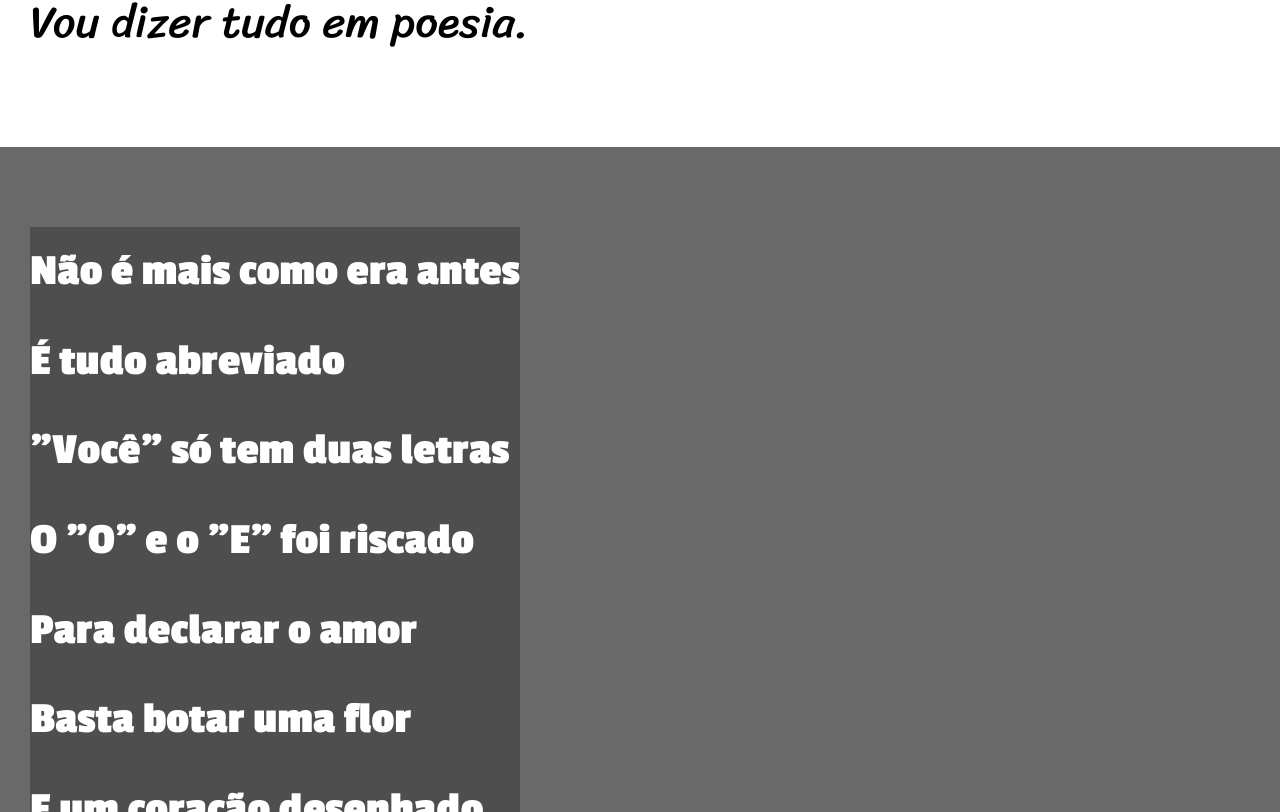
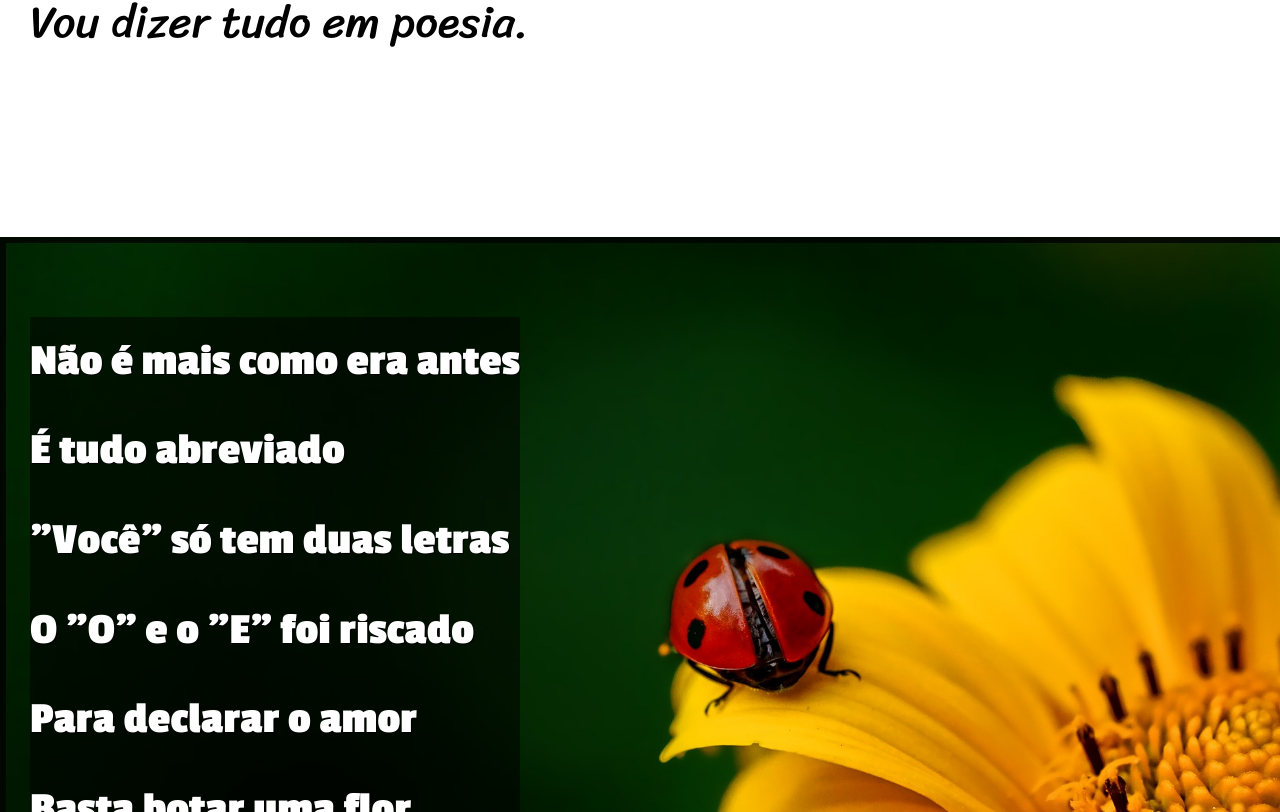
Before and after one commit to marsanro7/Curso_em_video, a plain HTML site: page Projeto Cordel - Gustavo Guanabara/index.html in a window 1280 px wide. Shown: the part 908-1720 px from the top of the page. Drawn offline with Linux system fonts and the light colour scheme.

Commit message:
efeito parallax nas imagens

```diff
--- a/Projeto Cordel - Gustavo Guanabara/estilo/style.css
+++ b/Projeto Cordel - Gustavo Guanabara/estilo/style.css
@@ -50,18 +50,35 @@
         font-family: 'font3';
         font-size: 3.5vw;
     }
+    section p{
+        padding-bottom: 2em;
+    }
     section#normal{
         background-color: white;
     }
     section.imagem{
         background-color: dimgray;
         color: white;
+        box-shadow: inset 6px 6px 0px rgba(0, 0, 0, 0.76);
+        background-size: cover;
+        background-attachment: fixed;
 
     }
     section.imagem p{
         display: inline-block;
-        background-color: rgb(0, 0, 0, 0.253);
+        background-color: rgba(0, 0, 0, 0.541);
         font-family: 'font02';
+        text-shadow: 1px 1px 0px black;
+    }
+
+    section#img01{
+        background-image: url(../imagem_cordel/background001.jpg);
+        background-position: right center;
+
+    }
+    section#img02{
+        background-image: url(../imagem_cordel/background002.jpg);
+
     }
 
 /*CONFIGURAÇOES RODAPE - footer*/
--- a/Projeto Cordel - Gustavo Guanabara/index.html
+++ b/Projeto Cordel - Gustavo Guanabara/index.html
@@ -62,7 +62,7 @@
                     Decifre esse rabisco.
                 </p>
        </section>
-       <section class="imagem" id="img01">
+       <section class="imagem" id="img02">
                <p>
                     Tenho saudade das cartas <br>
                     Escritas com a própria mão <br>
```
